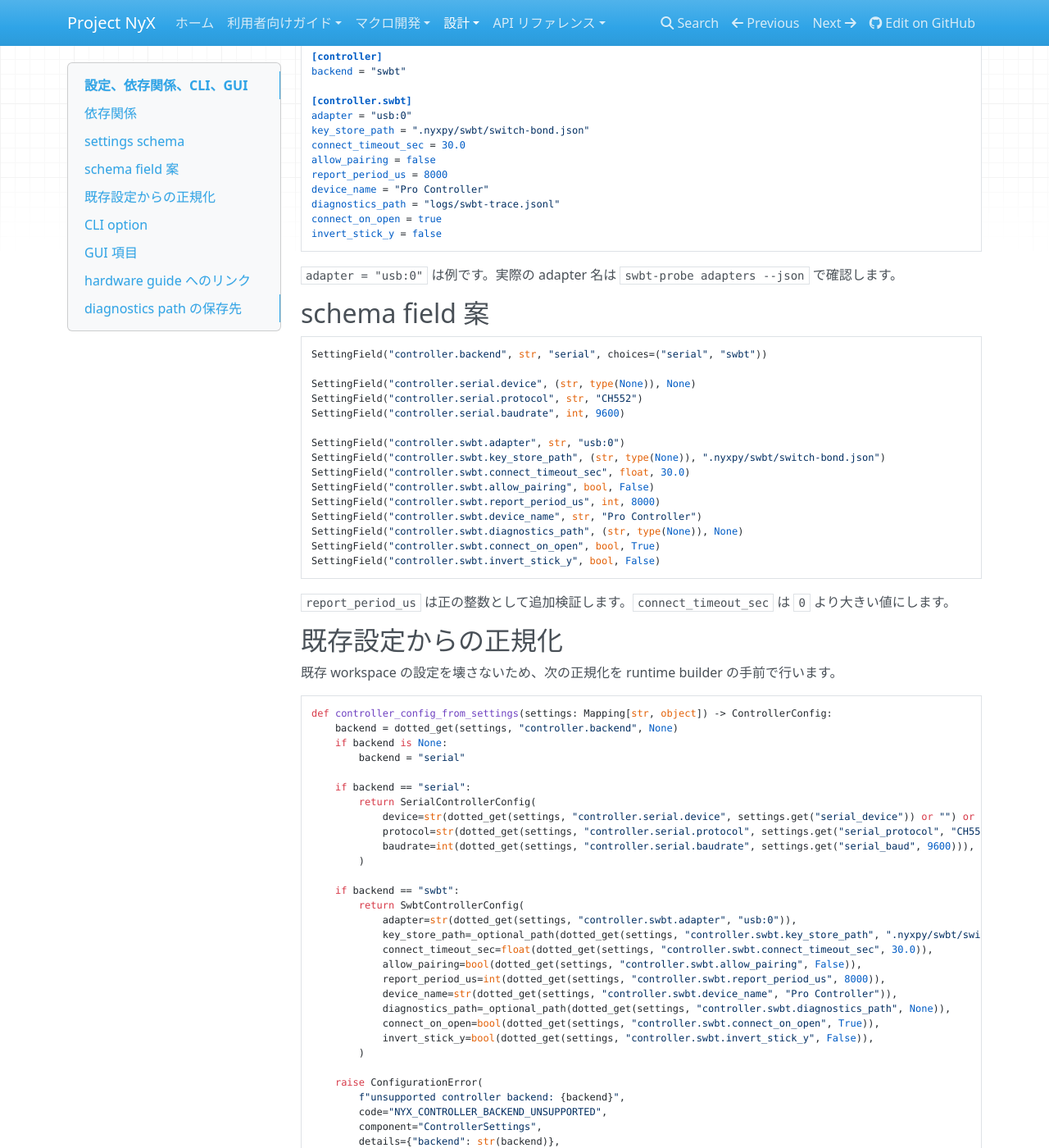
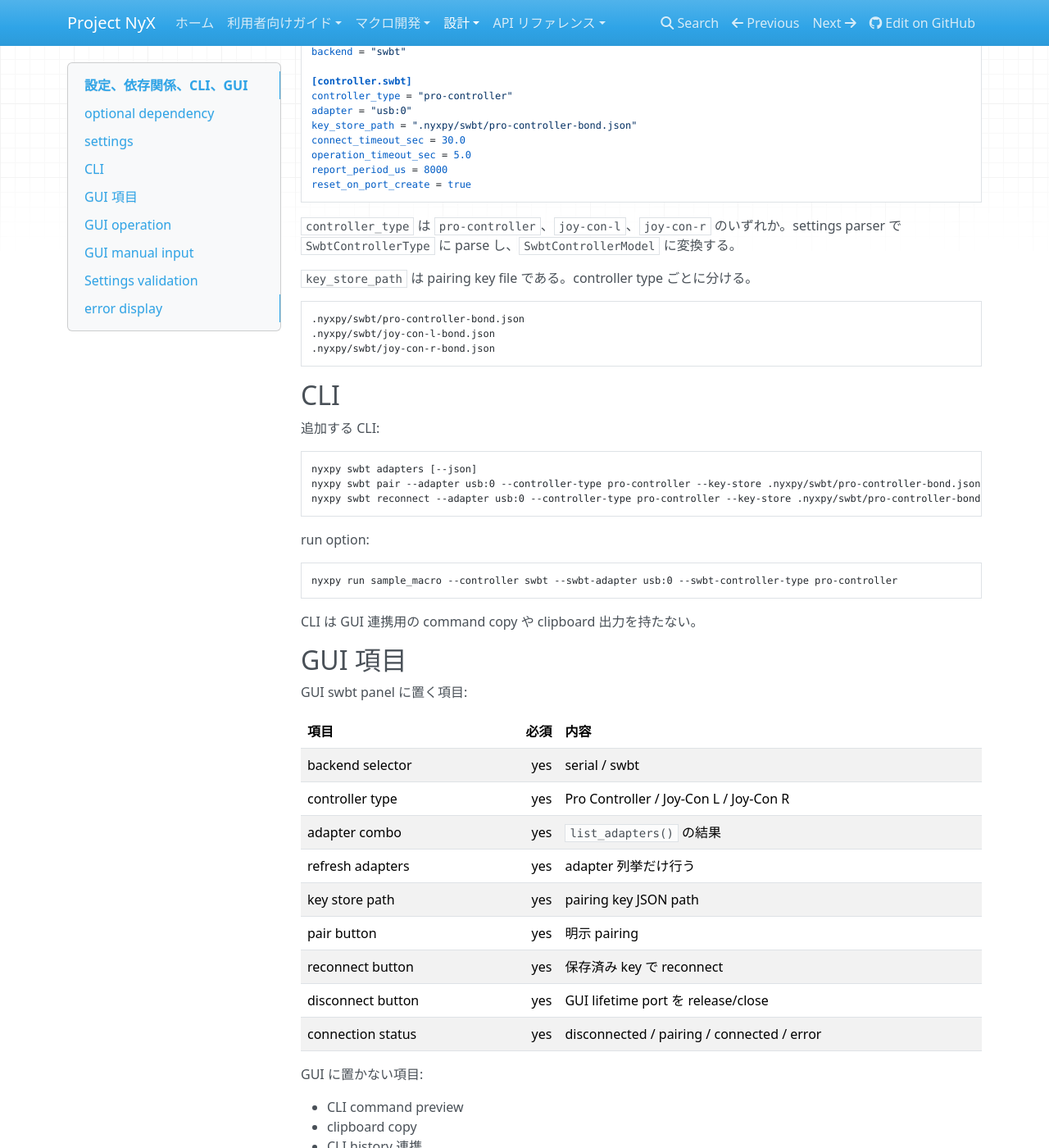
Before and after one commit to niart120/Project_NyX, an MkDocs documentation site: the page built from docs/architecture/swbt-integration/configuration-cli-gui.md, in a window 1280 px wide and 1400 px high, scrolled down 958 px. Shown: the whole window at 82% size. Built offline with MkDocs 1.6.1, drawn with Linux system fonts in a browser that asks for light colours; nearby versions of some CDN libraries; some of the changed text lies outside the part shown.

Commit message:
docs: update swbt cli gui scope

````diff
--- a/docs/architecture/swbt-integration/configuration-cli-gui.md
+++ b/docs/architecture/swbt-integration/configuration-cli-gui.md
@@ -1,21 +1,21 @@
 # 設定、依存関係、CLI、GUI
 
-この文書は、swbt backend を利用者が選べるようにするための設定形式、依存関係、CLI option、GUI 項目を定義します。
+この文書は、swbt backend を利用者が選べるようにするための設定形式、optional dependency、CLI command、GUI 項目を定義する。
 
-## 依存関係
+設定 model、controller 種別 model、adapter refresh は `nyxpy.framework.core.hardware.swbt` package に置く。
 
-`swbt-python` は optional dependency として追加します。serial backend だけを使う利用者に Bluetooth / Bumble / libusb 周りの依存を強制しないためです。
+## optional dependency
+
+`swbt-python` は optional dependency として追加する。serial backend だけを使う利用者に Bluetooth / Bumble / libusb 周りの依存を強制しないためである。
 
 ```toml
 [project.optional-dependencies]
 swbt = [
-    "swbt-python>=0.1.1,<0.2.0",
+    "swbt-python>=0.2.0,<0.3.0",
 ]
 ```
 
-既存の Project_NyX は Python `>=3.12,<3.14`、`swbt-python` は Python `>=3.12` です。Python version 条件は衝突しません。
-
-開発環境で swbt 連携を有効にするコマンド:
+開発環境で swbt backend を有効にするコマンド:
 
 ```console
 uv sync --extra swbt
@@ -27,9 +27,9 @@ uv sync --extra swbt
 uv tool install "nyxpy-fw[swbt]"
 ```
 
-## settings schema
+## settings
 
-既存の `serial_device` / `serial_baud` / `serial_protocol` は、既存 workspace の読み込み元として扱います。新しい設定では controller backend を明示します。
+serial backend:
 
 ```toml
 [controller]
@@ -48,188 +48,114 @@ swbt backend:
 backend = "swbt"
 
 [controller.swbt]
+controller_type = "pro-controller"
 adapter = "usb:0"
-key_store_path = ".nyxpy/swbt/switch-bond.json"
+key_store_path = ".nyxpy/swbt/pro-controller-bond.json"
 connect_timeout_sec = 30.0
-allow_pairing = false
+operation_timeout_sec = 5.0
 report_period_us = 8000
-device_name = "Pro Controller"
-diagnostics_path = "logs/swbt-trace.jsonl"
-connect_on_open = true
-invert_stick_y = false
+reset_on_port_create = true
 ```
 
-`adapter = "usb:0"` は例です。実際の adapter 名は `swbt-probe adapters --json` で確認します。
+`controller_type` は `pro-controller`、`joy-con-l`、`joy-con-r` のいずれか。settings parser で `SwbtControllerType` に parse し、`SwbtControllerModel` に変換する。
 
-## schema field 案
+`key_store_path` は pairing key file である。controller type ごとに分ける。
 
-```python
-SettingField("controller.backend", str, "serial", choices=("serial", "swbt"))
-
-SettingField("controller.serial.device", (str, type(None)), None)
-SettingField("controller.serial.protocol", str, "CH552")
-SettingField("controller.serial.baudrate", int, 9600)
-
-SettingField("controller.swbt.adapter", str, "usb:0")
-SettingField("controller.swbt.key_store_path", (str, type(None)), ".nyxpy/swbt/switch-bond.json")
-SettingField("controller.swbt.connect_timeout_sec", float, 30.0)
-SettingField("controller.swbt.allow_pairing", bool, False)
-SettingField("controller.swbt.report_period_us", int, 8000)
-SettingField("controller.swbt.device_name", str, "Pro Controller")
-SettingField("controller.swbt.diagnostics_path", (str, type(None)), None)
-SettingField("controller.swbt.connect_on_open", bool, True)
-SettingField("controller.swbt.invert_stick_y", bool, False)
+```text
+.nyxpy/swbt/pro-controller-bond.json
+.nyxpy/swbt/joy-con-l-bond.json
+.nyxpy/swbt/joy-con-r-bond.json
 ```
 
-`report_period_us` は正の整数として追加検証します。`connect_timeout_sec` は `0` より大きい値にします。
+## CLI
 
-## 既存設定からの正規化
+追加する CLI:
 
-既存 workspace の設定を壊さないため、次の正規化を runtime builder の手前で行います。
-
-```python
-def controller_config_from_settings(settings: Mapping[str, object]) -> ControllerConfig:
-    backend = dotted_get(settings, "controller.backend", None)
-    if backend is None:
-        backend = "serial"
-
-    if backend == "serial":
-        return SerialControllerConfig(
-            device=str(dotted_get(settings, "controller.serial.device", settings.get("serial_device")) or "") or None,
-            protocol=str(dotted_get(settings, "controller.serial.protocol", settings.get("serial_protocol", "CH552"))),
-            baudrate=int(dotted_get(settings, "controller.serial.baudrate", settings.get("serial_baud", 9600))),
-        )
-
-    if backend == "swbt":
-        return SwbtControllerConfig(
-            adapter=str(dotted_get(settings, "controller.swbt.adapter", "usb:0")),
-            key_store_path=_optional_path(dotted_get(settings, "controller.swbt.key_store_path", ".nyxpy/swbt/switch-bond.json")),
-            connect_timeout_sec=float(dotted_get(settings, "controller.swbt.connect_timeout_sec", 30.0)),
-            allow_pairing=bool(dotted_get(settings, "controller.swbt.allow_pairing", False)),
-            report_period_us=int(dotted_get(settings, "controller.swbt.report_period_us", 8000)),
-            device_name=str(dotted_get(settings, "controller.swbt.device_name", "Pro Controller")),
-            diagnostics_path=_optional_path(dotted_get(settings, "controller.swbt.diagnostics_path", None)),
-            connect_on_open=bool(dotted_get(settings, "controller.swbt.connect_on_open", True)),
-            invert_stick_y=bool(dotted_get(settings, "controller.swbt.invert_stick_y", False)),
-        )
-
-    raise ConfigurationError(
-        f"unsupported controller backend: {backend}",
-        code="NYX_CONTROLLER_BACKEND_UNSUPPORTED",
-        component="ControllerSettings",
-        details={"backend": str(backend)},
-    )
+```console
+nyxpy swbt adapters [--json]
+nyxpy swbt pair --adapter usb:0 --controller-type pro-controller --key-store .nyxpy/swbt/pro-controller-bond.json
+nyxpy swbt reconnect --adapter usb:0 --controller-type pro-controller --key-store .nyxpy/swbt/pro-controller-bond.json
 ```
 
-## CLI option
-
-CLI は controller backend を serial protocol 生成より前に決定します。`--controller swbt` の場合、`ProtocolFactory.resolve_baudrate()` と `create_protocol()` は呼びません。
-
-serial backend の通常実行:
+run option:
 
 ```console
-nyxpy run sample_macro --controller serial --serial COM3 --capture Camera1
+nyxpy run sample_macro --controller swbt --swbt-adapter usb:0 --swbt-controller-type pro-controller
 ```
 
-swbt backend の通常実行:
-
-```console
-nyxpy run sample_macro --controller swbt --bt-adapter usb:0 --capture Camera1
-```
-
-初回 pairing:
-
-```console
-nyxpy run sample_macro --controller swbt --bt-adapter usb:0 --bt-pair --capture Camera1
-```
-
-key store 指定:
-
-```console
-nyxpy run sample_macro   --controller swbt   --bt-adapter usb:0   --bt-key-store .nyxpy/swbt/switch-main.json   --capture Camera1
-```
-
-追加する CLI option:
-
-| option | 対応設定 | 既定値 |
-|---|---|---|
-| `--controller serial|swbt` | `controller.backend` | `serial` |
-| `--serial TEXT` | `controller.serial.device` | serial backend では必須。swbt backend では不要 |
-| `--protocol TEXT` | `controller.serial.protocol` | `CH552`。serial backend 専用 |
-| `--baud INT` | `controller.serial.baudrate` | protocol 既定値。serial backend 専用 |
-| `--capture TEXT` | capture source 設定 | 実行時に frame source を使うため必須 |
-| `--bt-adapter TEXT` | `controller.swbt.adapter` | `usb:0` |
-| `--bt-pair` | `controller.swbt.allow_pairing` | `false` |
-| `--bt-key-store PATH` | `controller.swbt.key_store_path` | `.nyxpy/swbt/switch-bond.json` |
-| `--bt-timeout FLOAT` | `controller.swbt.connect_timeout_sec` | `30.0` |
-| `--bt-diagnostics PATH` | `controller.swbt.diagnostics_path` | 未指定 |
-
-CLI option は設定ファイルより優先します。`--serial` は swbt backend では不要です。serial backend のときだけ必須にし、swbt backend で未指定でも parse error にしません。
+CLI は GUI 連携用の command copy や clipboard 出力を持たない。
 
 ## GUI 項目
 
-GUI では controller 設定に次を追加します。
+GUI swbt panel に置く項目:
+
+| 項目 | 必須 | 内容 |
+|---|---:|---|
+| backend selector | yes | serial / swbt |
+| controller type | yes | Pro Controller / Joy-Con L / Joy-Con R |
+| adapter combo | yes | `list_adapters()` の結果 |
+| refresh adapters | yes | adapter 列挙だけ行う |
+| key store path | yes | pairing key JSON path |
+| pair button | yes | 明示 pairing |
+| reconnect button | yes | 保存済み key で reconnect |
+| disconnect button | yes | GUI lifetime port を release/close |
+| connection status | yes | disconnected / pairing / connected / error |
+
+GUI に置かない項目:
+
+- CLI command preview
+- clipboard copy
+- CLI history 連携
+- diagnostics editor
+- diagnostics folder open button
+- controller color editor
+- auto pairing suggestion
+- IMU preset / pose / raw editor
+- IMU recorder / replay
+
+## GUI operation
+
+| operation | enabled when | success | failure |
+|---|---|---|---|
+| Refresh adapters | not macro running | combo を更新 | error 表示 |
+| Pair | adapter + controller type + key store selected | status connected、manual controller を注入 | error 表示、controller `None` |
+| Reconnect | adapter + controller type + key store selected | status connected、manual controller を注入 | error 表示、controller `None` |
+| Disconnect | connected | `release()` 後に `close()`、controller `None` | error log、controller `None` |
+| Macro run start | not pairing/reconnecting | GUI lifetime port を close して runtime start | close 失敗時は実行を止める |
+
+## GUI manual input
+
+GUI manual input は既存仮想コントローラー UI で行う。
 
 ```text
-Controller backend
-  - Serial
-  - Bluetooth HID / swbt
-
-Serial settings
-  - Protocol
-  - Serial device
-  - Baudrate
-
-swbt settings
-  - Adapter
-  - Key store path
-  - Connect timeout seconds
-  - Pairing mode
-      - reconnect only
-      - allow pairing once
-  - Diagnostics trace path
-  - Invert stick Y
+VirtualControllerModel
+  -> ControllerOutputPort
+  -> SwbtControllerOutputPort
 ```
 
-GUI の操作ボタン:
+GUI view model は `SwbtControllerSession` や `InputState` を直接扱わない。
 
-```text
-Refresh adapters
-Pair once
-Reconnect
-Disconnect
-Open diagnostics folder
-```
+## Settings validation
 
-`Refresh adapters` は `swbt-probe adapters --json` を subprocess で呼ぶ実装から始めます。このコマンドは adapter 一覧確認用であり、対象機器への pairing、HID advertising、report loop は開始しません。
+| field | validation |
+|---|---|
+| `controller.backend` | `serial` or `swbt` |
+| `controller.swbt.controller_type` | `resolve_controller_model(...)` で解決できる |
+| `controller.swbt.adapter` | non-empty。未指定時は adapter 候補数に基づき解決 |
+| `controller.swbt.key_store_path` | `Path`。親 directory は pair 前に作成 |
+| `connect_timeout_sec` | `> 0` |
+| `operation_timeout_sec` | `> 0` |
+| `report_period_us` | `None` or `> 0` |
 
-GUI と runtime は同じ `SwbtGamepadService` 接続を共有します。GUI の manual input とマクロ実行で接続を作り直さず、`SwbtControllerOutputPortFactory` が service lifetime を所有します。backend を serial から swbt、または swbt から serial へ切り替えた場合は runtime builder を再生成し、古い factory を shutdown して transport を閉じます。
+## error display
 
-## hardware guide へのリンク
-
-swbt backend の設定画面には、次の注意を表示します。
-
-```text
-swbt backend は PC の標準 Bluetooth 機能ではなく、Bumble から直接開く専用 USB Bluetooth dongle を使います。
-Windows では WinUSB / libwdi driver、Linux / macOS では libusb と USB access の準備が必要です。
-```
-
-詳細は swbt-python の Hardware Guide へリンクします。
-
-```text
-https://niart120.github.io/swbt-python/hardware/
-```
-
-## diagnostics path の保存先
-
-CLI で `--bt-diagnostics` が未指定の場合、既定では trace を出しません。トラブルシューティング時だけ有効にします。
-
-GUI では run artifact 配下へ保存する option を用意できます。
-
-```text
-resources/<macro_id>/artifacts/<run_artifact_dir>/logs/swbt-trace.jsonl
-```
-
-ただし `SwbtGamepadService` は runtime artifact store へ直接依存しません。diagnostics path は構成起点で解決してから service config に渡します。
-
-GUI と runtime で接続を共有する場合、`diagnostics_path` は service lifetime に紐づきます。実行ごとの artifact directory へ trace を必ず分けたい場合は、run 開始前に builder を再生成するか、diagnostics writer を service から切り離す設計を別途入れます。初期実装では、CLI は明示された `--bt-diagnostics` の path だけへ出力し、GUI は固定 path または diagnostics 無効を既定にします。
+| code | 表示 |
+|---|---|
+| `NYX_SWBT_DEPENDENCY_MISSING` | swbt extra の導入を促す |
+| `NYX_SWBT_ADAPTER_DISCOVERY_FAILED` | adapter discovery failed |
+| `NYX_SWBT_ADAPTER_NOT_SELECTED` | adapter を選択させる |
+| `NYX_SWBT_CONTROLLER_TYPE_UNSUPPORTED` | controller type を選択させる |
+| `NYX_SWBT_KEY_STORE_INVALID` | key store path を確認させる |
+| `NYX_SWBT_CONNECTION_TIMED_OUT` | target device の pairing/reconnect 操作を確認させる |
+| `NYX_SWBT_CONNECTION_FAILED` | connection failed |
+| `NYX_SWBT_INPUT_UNSUPPORTED` | 選択 controller type ではその入力を扱えない |
````
